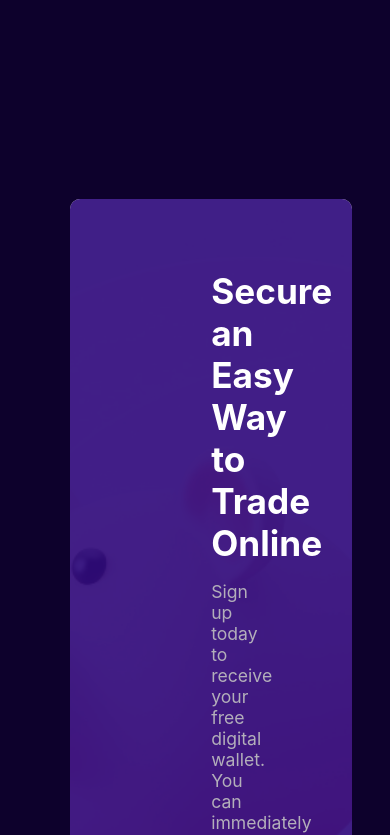
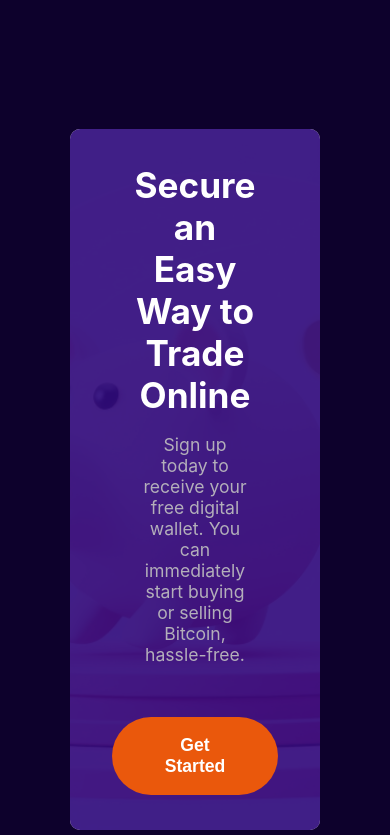
Before and after one commit to turtledev65/Crypma, a React (Vite) app: page / in a window 390 px wide. Shown: the part 10300-11135 px from the top of the page. Built offline with nearby package versions, Linux system fonts and the light colour scheme; no server answers.

Commit message:
chore: make blocks more responsive

```diff
--- a/src/index.css
+++ b/src/index.css
@@ -320,14 +320,25 @@ section h2 {
 .block {
   position: relative;
   text-align: center;
-  padding: 4rem 8rem;
+  padding: 2rem 4rem;
   border-radius: 10px;
   overflow: hidden;
   margin: 4rem;
+
+  display: flex;
+  flex-direction: column;
+  align-items: center;
 }
+
 
 .block--dark {
   background: var(--bg-alt);
+}
+
+@media screen and (min-width: 1024px) {
+  .block {
+    padding: 4rem 8rem;
+  }
 }
 
 .img-bg {
```
